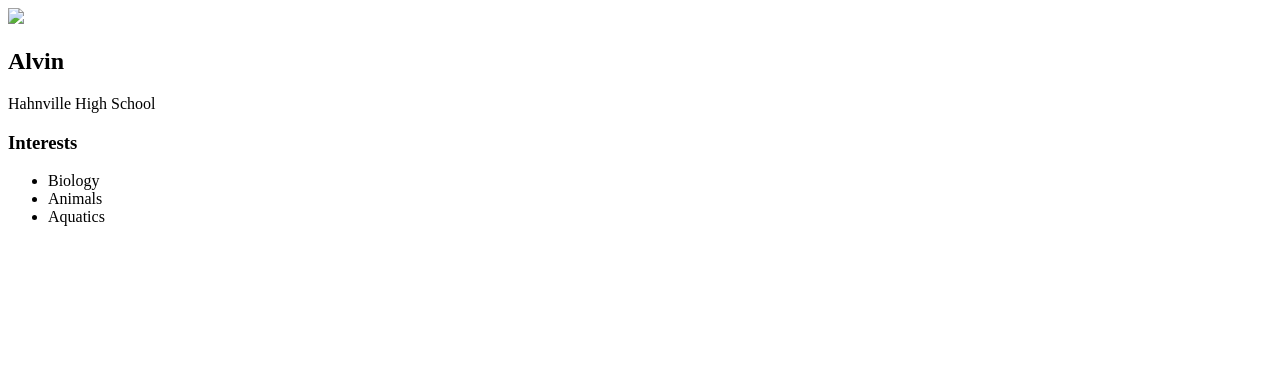
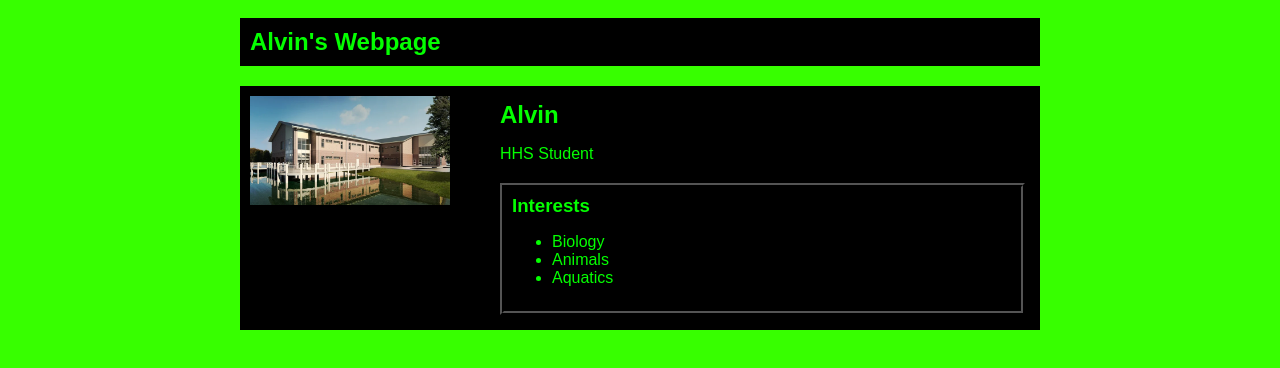
Before and after one commit to Alv1n333/Alv1n333.github.io, a plain HTML site: page index.html in a window 1280 px wide. Drawn offline with Linux system fonts and the light colour scheme.

Commit message:
first website

```diff
--- a/index.html
+++ b/index.html
@@ -1,25 +1,36 @@
 <!DOCTYPE html>
 <html>
   <head>
-    <title>Alvin</title>
+    <title>Alvin's Webpage</title>
+  <link rel="stylesheet" href="style.css" />
   </head>
 
   <body>
     <!-- All content goes here -->
     <div id="all-contents">
       <nav>
-
+       <h1>Alvin's Webpage</h1>
+       <ul id="nav-ul">
+        <li class="nav-li">
+           <a href="index.html">Home</a>
+        </li>
+       <li class="nav-li">
+          <a href="portfolio.html">Portfolio</a>
+        </li>
+    </ul>
       </nav>
 
       <main>
          <!-- Sidebar section -->
-        <div class="sidebar">   <img class="sidebar-img" src="CHANGE_ME">
-          <h2>Alvin</h2>
-          <p>Hahnville High School</p>
+        <div class="sidebar">
+          <img class="sidebar-img" src="images/HahnvilleExterioroverPond.jpg">
+
         </div>
 
         <!-- Content section -->
         <div class="content">
+          <h2>Alvin</h2>
+          <p>HHS Student</p>
           <div id="interests">
             <h3>Interests</h3>
           <ul>
--- a/style.css
+++ b/style.css
@@ -0,0 +1,76 @@
+body {
+    background: rgb(55, 255, 0);
+    color: rgb(4, 255, 0);
+    padding: 10px;
+    font-family: Arial, sans-serif;
+}
+
+#all-contents {
+    max-width: 800px;
+    margin: auto;
+}
+
+/* navigation menu */
+nav {
+    background: rgb(0, 0, 0);
+    margin: 0 auto;
+    display: flex;
+    padding: 10px;
+}
+
+h1 {
+    display: flex;
+    align-items: center;
+    color: rr2wrgb(34, 255, 0);
+    flex: 1px;
+    margin: 0px;
+}
+
+#nav-ul {
+    list-style-type: none;
+    margin: 0px;
+    padding: 0px;
+    display: flex;
+}
+
+.nav-li {
+    display: inline-block;
+    padding: 0px 10px;
+}
+
+a {
+    text-decoration: none;
+    color: #000000;
+}
+
+/* main container area beneath menu */
+main {
+    background: rgb(0, 0, 0);
+    display: flex;
+    margin-top: 20px;
+}
+
+.sidebar {
+    margin-right: 25px;
+    padding: 10px;
+}
+
+.sidebar-img {
+    width: 200px;
+}
+
+.content {
+    flex: 1px;
+    padding: 15px;
+}
+
+/* interests section styles */
+#interests {
+    border: 4px rgb(0, 0, 0) ridge;
+    padding: 8px;
+    margin-top: 20px;
+}
+
+h2, h3 {
+    margin: 0px;
+}
```
Also changed, not shown: images/HahnvilleExterioroverPond.jpg (added), 1 other file.
